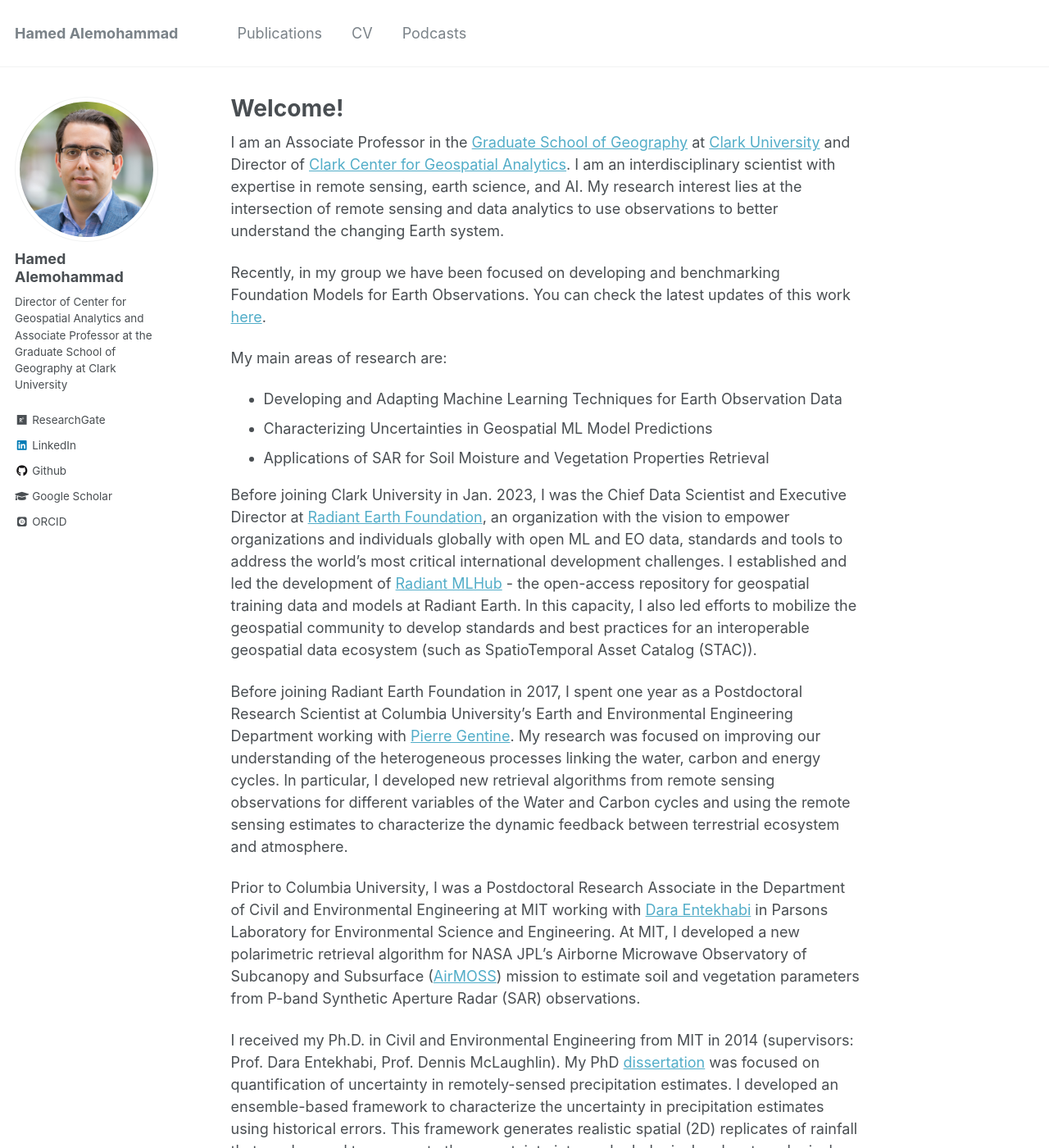
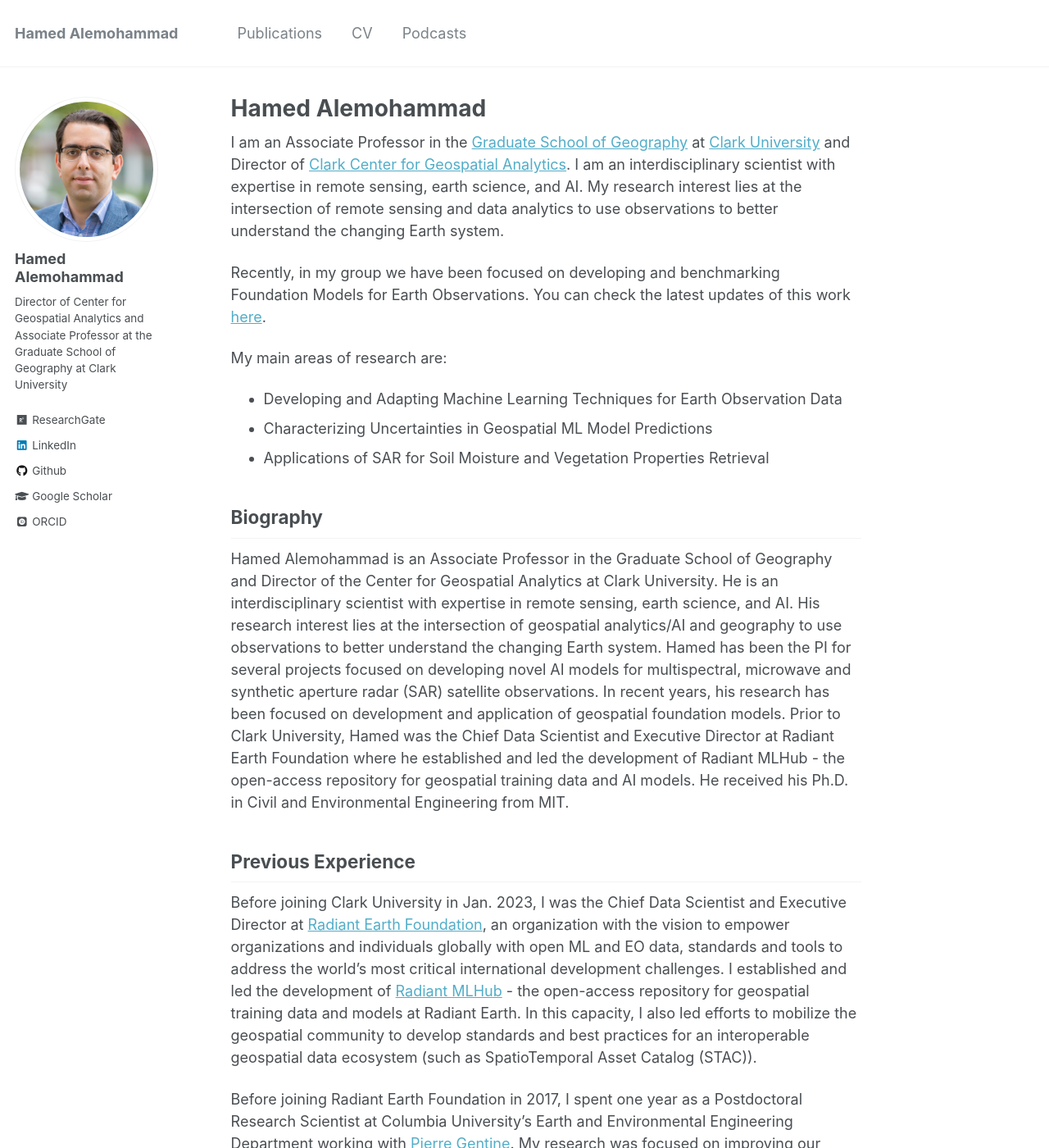
Before and after one commit to HamedAlemo/hamedalemo.github.io, a Jekyll site: the page built from _pages/about.md, in a window 1280 px wide and 1400 px high. Shown: the whole window at 82% size. Built offline with Jekyll 4.4.1, drawn with Linux system fonts in a browser that asks for light colours; some web fonts are replaced.

Commit message:
added bio

```diff
--- a/_pages/about.md
+++ b/_pages/about.md
@@ -1,6 +1,6 @@
 ---
 permalink: /
-title: "Welcome!"
+title: "Hamed Alemohammad"
 excerpt: "About me"
 author_profile: true
 redirect_from:
@@ -18,6 +18,12 @@ My main areas of research are:
 - Characterizing Uncertainties in Geospatial ML Model Predictions
 - Applications of SAR for Soil Moisture and Vegetation Properties Retrieval
 
+## Biography
+
+Hamed Alemohammad is an Associate Professor in the Graduate School of Geography and Director of the Center for Geospatial Analytics at Clark University. He is an interdisciplinary scientist with expertise in remote sensing, earth science, and AI. His research interest lies at the intersection of geospatial analytics/AI and geography to use observations to better understand the changing Earth system. Hamed has been the PI for several projects focused on developing novel AI models for multispectral, microwave and synthetic aperture radar (SAR) satellite observations. In recent years, his research has been focused on development and application of geospatial foundation models. Prior to Clark University, Hamed was the Chief Data Scientist and Executive Director at Radiant Earth Foundation where he established and led the development of Radiant MLHub - the open-access repository for geospatial training data and AI models. He received his Ph.D. in Civil and Environmental Engineering from MIT.
+
+## Previous Experience
+
 Before joining Clark University in Jan. 2023, I was the Chief Data Scientist and Executive Director at [Radiant Earth Foundation](https://www.radiant.earth/), an organization with the vision to empower organizations and individuals globally with open ML and EO data, standards and tools to address the world’s most critical international development challenges. I established and led the development of [Radiant MLHub](https://mlhub.earth/) - the open-access repository for geospatial training data and models at Radiant Earth. In this capacity, I also led efforts to mobilize the geospatial community to develop standards and best practices for an interoperable geospatial data ecosystem (such as SpatioTemporal Asset Catalog (STAC)).
 
 Before joining Radiant Earth Foundation in 2017, I spent one year as a Postdoctoral Research Scientist at Columbia University’s Earth and Environmental Engineering Department working with [Pierre Gentine](https://gentinelab.eee.columbia.edu/home). My research was focused on improving our understanding of the heterogeneous processes linking the water, carbon and energy cycles. In particular, I developed new retrieval algorithms from remote sensing observations for different variables of the Water and Carbon cycles and using the remote sensing estimates to characterize the dynamic feedback between terrestrial ecosystem and atmosphere.
```
